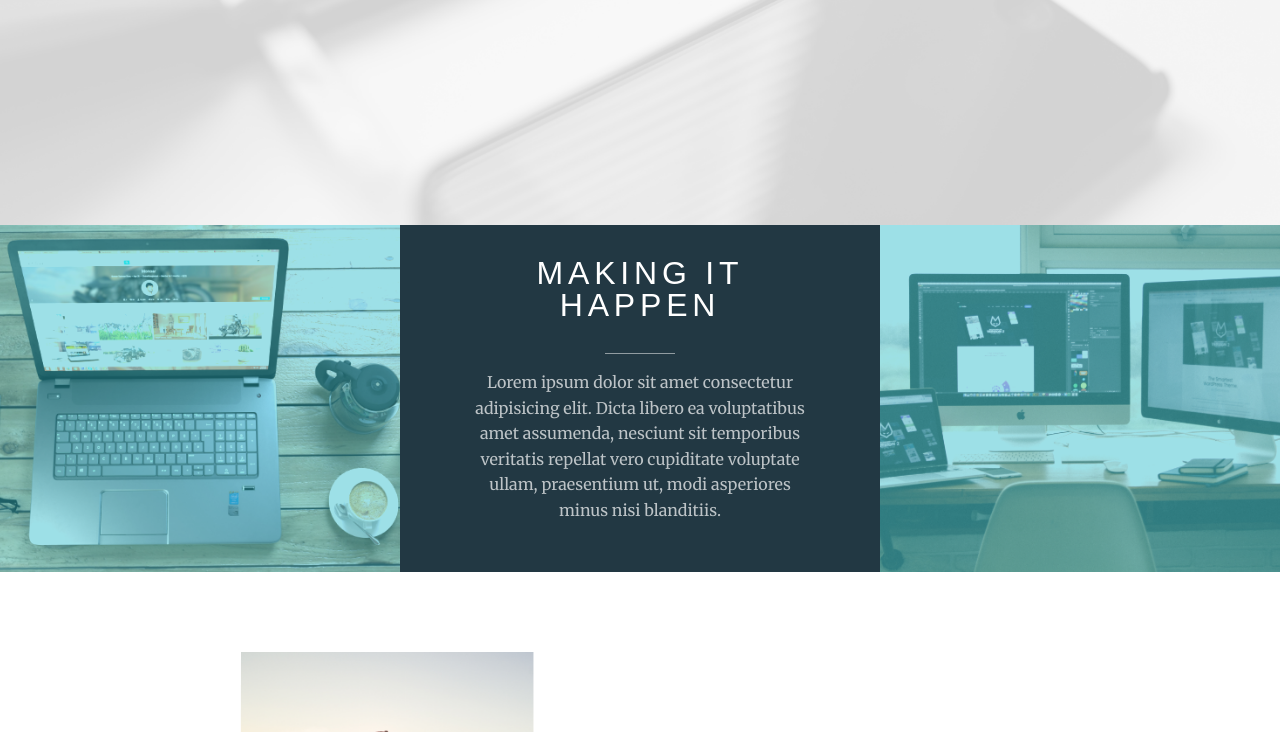
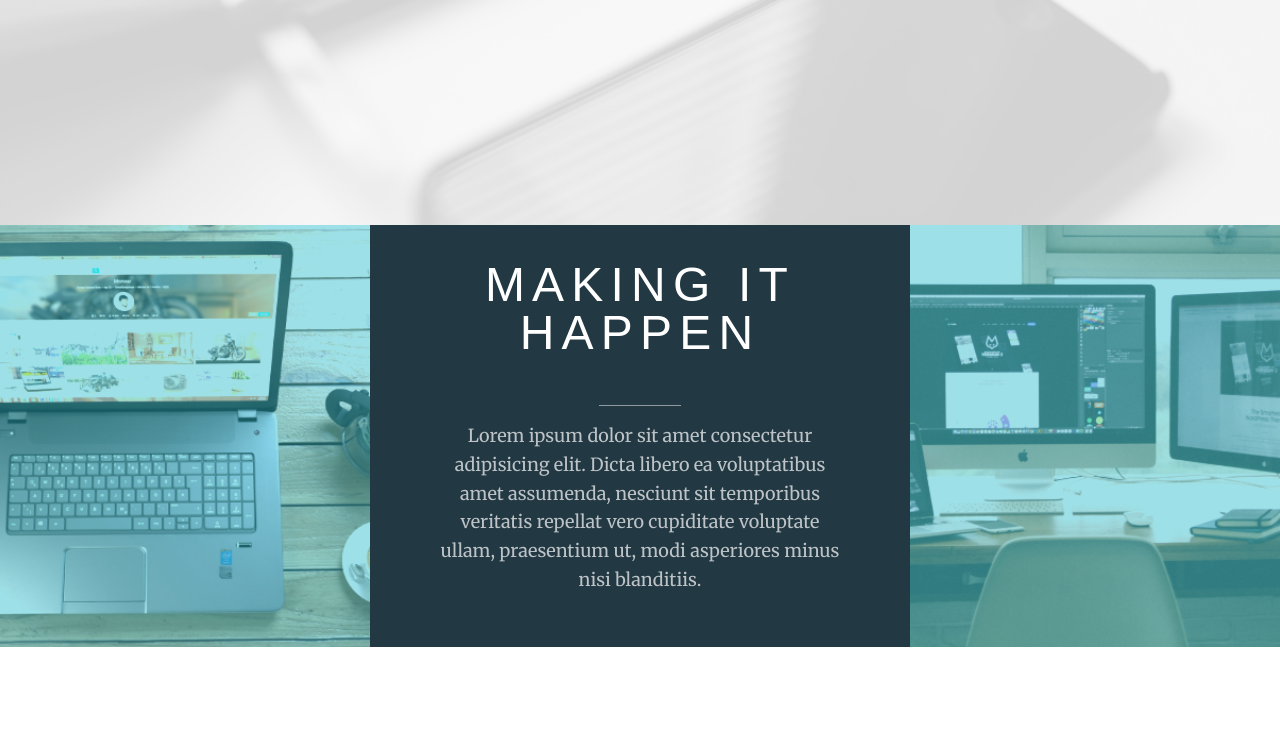
Before and after one commit to khuznain/portfolio-css, a website: page index.html in a window 1280 px wide. Shown: the part 575-1307 px from the top of the page. Drawn offline with Linux system fonts and the light colour scheme; a web font is replaced by a local one.

Commit message:
Added media queries

```diff
--- a/scss/modules/_mixins.scss
+++ b/scss/modules/_mixins.scss
@@ -11,3 +11,9 @@
         clear: both;
     }
 }
+
+@mixin mq($width: 50em) {
+    @media (min-width: $width) {
+        @content;
+    }
+}
--- a/scss/partials/_about-me.scss
+++ b/scss/partials/_about-me.scss
@@ -25,10 +25,14 @@
     .about-me {
         display: grid;
         grid-template-columns: [port-start] minmax(6em, 1fr) [name-start] minmax(6em, 1fr) [img-end] 2fr [port-end];
+        grid-column-gap: .5em;
     }
     .about-img {
         grid-column: port / img;
-        grid-row: 1/2;
+        grid-row: 1 / 2;
+        @include mq {
+            grid-row: 1 / 4;
+        }
     }
     .about-title {
         grid-column: name / port;
@@ -38,5 +42,14 @@
     .about-subtitle,
     .about-text {
         grid-column: port / port;
+        @include mq {
+            grid-column: image-end / port-end;
+        }
+    }
+    .about-subtitle {
+        grid-row: 2 / 3;
+    }
+    .about-text {
+        grid-row: 3 / 4;
     }
 }
--- a/scss/partials/_base.scss
+++ b/scss/partials/_base.scss
@@ -2,6 +2,9 @@ body {
     color: $gray;
     font-family: $ff-s;
     line-height: 1.6;
+    @include mq {
+        font-size: 1.125rem;
+    }
 }
 
 img {
@@ -19,8 +22,14 @@ h1 {
     color: $accent;
     line-height: 1;
     font-size: 3.125rem;
+    @include mq {
+        font-size: 4.25rem;
+    }
 }
 
 h2 {
     @include sans-serif($fs: 2rem);
+    @include mq {
+        font-size: 3rem;
+    }
 }
--- a/scss/partials/_contact.scss
+++ b/scss/partials/_contact.scss
@@ -9,11 +9,34 @@
 form {
     display: flex;
     flex-direction: column;
+    @supports (display: grid) {
+        @include mq {
+            display: grid;
+            grid-template-columns: 50% 50%;
+            grid-column-gap: 1em;
+            grid-template-areas: "name     email" "message  message" ".        button";
+            .name {
+                grid-area: name;
+            }
+            .email {
+                grid-area: email;
+            }
+            .message {
+                grid-area: message;
+                textarea {
+                    height: 10em;
+                }
+            }
+            .button {
+                grid-area: button;
+            }
+        }
+    }
 }
 
 label {
     display: block;
-    margin-top: 1rem;
+    margin-top: 1em;
     color: $dark-gray;
 }
 
@@ -23,20 +46,22 @@ textarea {
     display: block;
     padding: .75em;
     width: 100%;
+    min-width: 15em;
     background: lighten($light-gray, 7%);
     border: 1px solid $light-gray;
     font-size: 1.2rem;
-    &:focus {
-        border-color: rgba($light-gray, 0.8);
-        box-shadow: 0 1px 1px rgba($light-gray, 0.8) inset, 0 0 8px rgba($light-gray, 0.8);
-        outline: 0 none;
-    }
+}
+
+textarea {
+    resize: vertical;
+    outline: none;
 }
 
 .button {
     display: inline-block;
     width: auto;
-    margin-top: 1rem;
+    min-width: auto;
+    margin-top: 1em;
     margin-left: auto;
     background: $accent;
     border: none;
--- a/scss/partials/_portfolio.scss
+++ b/scss/partials/_portfolio.scss
@@ -68,6 +68,9 @@
     .portfolio-items {
         display: grid;
         grid-template-columns: repeat(2, 1fr);
+        @include mq {
+            grid-template-columns: repeat(4, 1fr);
+        }
     }
     .portfolio-item.featured {
         grid-column: 1 / span 2;
--- a/scss/partials/_welcome.scss
+++ b/scss/partials/_welcome.scss
@@ -12,9 +12,15 @@
         color: $dark-blue;
         line-height: 2;
         text-align: center;
+        @include mq {
+            font-size: 3vw;
+        }
         span {
             display: block;
             @include sans-serif($fs: 5.5rem, $color: $accent);
+            @include mq {
+                font-size: 10vw;
+            }
         }
         &::before,
         &::after {
```
Also changed, not shown: css/main.css.
